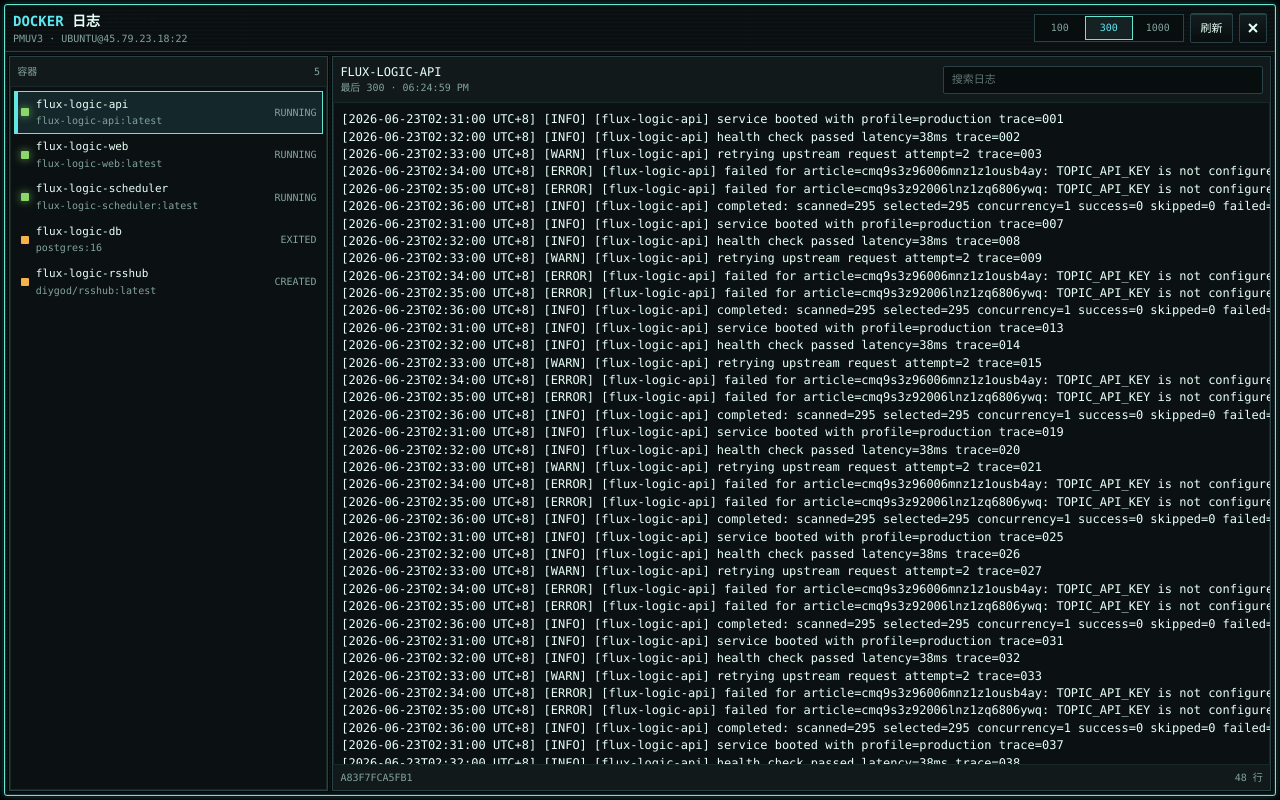
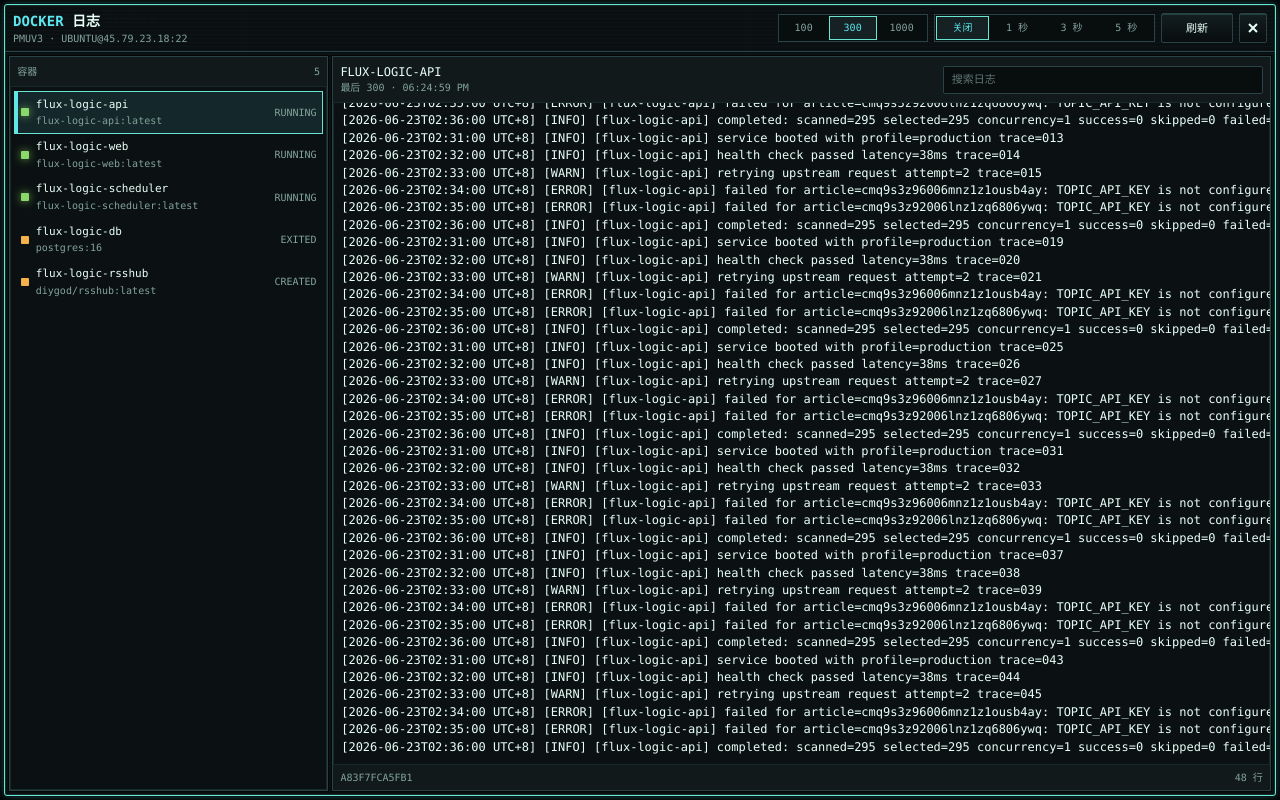
Before and after one commit to YBFACC/VPScope, a React (Vite) app in the folder web/: page / in a window 1280 px wide. Both pictures are taken after a click on the button 1225 px from the left and 147 px from the top of the page. Built offline with nearby package versions, Linux system fonts and the light colour scheme.

Commit message:
feat: add docker log auto refresh

```diff
--- a/web/src/features/docker/DockerLogsWorkspace.tsx
+++ b/web/src/features/docker/DockerLogsWorkspace.tsx
@@ -1,4 +1,4 @@
-import { useCallback, useEffect, useMemo, useState } from "react";
+import { useCallback, useEffect, useMemo, useRef, useState } from "react";
 import clsx from "clsx";
 import { XIcon } from "@/features/hosts/HostActionIcons";
 import { useI18n } from "@/i18n/useI18n";
@@ -13,6 +13,9 @@ import type {
 } from "@/types/contracts";
 
 const tailOptions: DockerLogTailLines[] = [100, 300, 1000];
+const autoRefreshOptions = [0, 1_000, 3_000, 5_000] as const;
+
+type AutoRefreshMs = (typeof autoRefreshOptions)[number];
 
 type DockerLogsWorkspaceProps = {
   host: HostConfig;
@@ -21,10 +24,12 @@ type DockerLogsWorkspaceProps = {
 
 export function DockerLogsWorkspace({ host, onClose }: DockerLogsWorkspaceProps) {
   const { t } = useI18n();
+  const logOutputRef = useRef<HTMLPreElement>(null);
   const [containers, setContainers] = useState<DockerContainer[]>([]);
   const [selectedContainerId, setSelectedContainerId] = useState<string>();
   const [logsResult, setLogsResult] = useState<DockerContainerLogsResult>();
   const [tailLines, setTailLines] = useState<DockerLogTailLines>(300);
+  const [autoRefreshMs, setAutoRefreshMs] = useState<AutoRefreshMs>(0);
   const [search, setSearch] = useState("");
   const [isLoadingContainers, setIsLoadingContainers] = useState(false);
   const [isLoadingLogs, setIsLoadingLogs] = useState(false);
@@ -99,6 +104,31 @@ export function DockerLogsWorkspace({ host, onClose }: DockerLogsWorkspaceProps)
   }, [loadContainers]);
 
   useEffect(() => {
+    if (!autoRefreshMs || !selectedContainerId) {
+      return undefined;
+    }
+
+    const intervalId = window.setInterval(() => {
+      if (!isLoadingLogs) {
+        void loadLogs(selectedContainerId);
+      }
+    }, autoRefreshMs);
+
+    return () => window.clearInterval(intervalId);
+  }, [autoRefreshMs, isLoadingLogs, loadLogs, selectedContainerId]);
+
+  useEffect(() => {
+    const frameId = window.requestAnimationFrame(() => {
+      const output = logOutputRef.current;
+      if (output) {
+        output.scrollTop = output.scrollHeight;
+      }
+    });
+
+    return () => window.cancelAnimationFrame(frameId);
+  }, [logsResult?.fetchedAt, selectedContainerId, tailLines, visibleLogLines.length]);
+
+  useEffect(() => {
     function onKeyDown(event: KeyboardEvent) {
       if (event.key === "Escape") {
         event.preventDefault();
@@ -150,7 +180,20 @@ export function DockerLogsWorkspace({ host, onClose }: DockerLogsWorkspaceProps)
                 </button>
               ))}
             </div>
-            <button type="button" className="control-button" onClick={() => void loadContainers()}>
+            <div className="docker-refresh-switch" aria-label={t("autoRefresh")}>
+              {autoRefreshOptions.map((option) => (
+                <button
+                  key={option}
+                  type="button"
+                  onClick={() => setAutoRefreshMs(option)}
+                  data-active={option === autoRefreshMs}
+                  title={t("autoRefresh")}
+                >
+                  {option === 0 ? t("off") : t("secondsShort", { count: option / 1_000 })}
+                </button>
+              ))}
+            </div>
+            <button type="button" className="control-button docker-manual-refresh-button" onClick={() => void loadContainers()}>
               {isLoadingContainers || isLoadingLogs ? t("refreshing") : t("refresh")}
             </button>
             <button
@@ -230,7 +273,7 @@ export function DockerLogsWorkspace({ host, onClose }: DockerLogsWorkspaceProps)
             ) : isLoadingLogs && !logsResult ? (
               <div className="docker-empty">{t("loadingLogs")}</div>
             ) : selectedContainer ? (
-              <pre className="docker-log-output">
+              <pre ref={logOutputRef} className="docker-log-output">
                 {visibleLogLines.length > 0
                   ? visibleLogLines.map((line, index) => (
                       <LogLine key={`${index}-${line}`} line={line} needle={searchNeedle} isLast={index === visibleLogLines.length - 1} />
--- a/web/src/i18n/messages.ts
+++ b/web/src/i18n/messages.ts
@@ -18,6 +18,7 @@ export const messages = {
     appearance: "外观",
     auth: "认证",
     authAgent: "代理",
+    autoRefresh: "自动刷新",
     average: "平均",
     cache: "缓存",
     acceptingHostKey: "正在确认主机指纹",
@@ -100,6 +101,7 @@ export const messages = {
     noDockerContainers: "未发现 Docker 容器",
     noLatency: "无延迟",
     online: "在线",
+    off: "关闭",
     openTerminal: "打开终端",
     openDockerLogs: "查看 Docker 日志",
     openingTerminal: "正在打开终端",
@@ -138,6 +140,7 @@ export const messages = {
     saving: "保存中...",
     settings: "设置",
     searchLogs: "搜索日志",
+    secondsShort: "{count} 秒",
     showAllPanels: "全部展开",
     swap: "交换",
     switchToDemoData: "切换到演示数据",
@@ -198,6 +201,7 @@ export const messages = {
     appearance: "Appearance",
     auth: "Auth",
     authAgent: "agent",
+    autoRefresh: "Auto refresh",
     average: "Average",
     cache: "Cache",
     acceptingHostKey: "Accepting host key",
@@ -281,6 +285,7 @@ export const messages = {
     noDockerContainers: "No Docker containers found",
     noLatency: "no latency",
     online: "online",
+    off: "Off",
     openTerminal: "Open terminal",
     openDockerLogs: "Open Docker logs",
     openingTerminal: "Opening terminal",
@@ -319,6 +324,7 @@ export const messages = {
     saving: "Saving...",
     settings: "Settings",
     searchLogs: "Search logs",
+    secondsShort: "{count}s",
     showAllPanels: "Show all",
     swap: "swap",
     switchToDemoData: "Switch to demo data",
--- a/web/src/styles.css
+++ b/web/src/styles.css
@@ -487,7 +487,8 @@ select:disabled {
   font-family: var(--font-mono);
 }
 
-.docker-tail-switch {
+.docker-tail-switch,
+.docker-refresh-switch {
   display: inline-flex;
   align-items: center;
   gap: 1px;
@@ -496,7 +497,8 @@ select:disabled {
   padding: 1px;
 }
 
-.docker-tail-switch button {
+.docker-tail-switch button,
+.docker-refresh-switch button {
   height: 1.5rem;
   min-width: 3rem;
   border: 1px solid transparent;
@@ -507,8 +509,21 @@ select:disabled {
   text-transform: uppercase;
 }
 
+.docker-refresh-switch button {
+  width: 3.35rem;
+  min-width: 3.35rem;
+}
+
+.docker-manual-refresh-button {
+  width: 4.5rem;
+  min-width: 4.5rem;
+  padding: 0;
+}
+
 .docker-tail-switch button:hover:not(:disabled),
-.docker-tail-switch button[data-active="true"] {
+.docker-tail-switch button[data-active="true"],
+.docker-refresh-switch button:hover:not(:disabled),
+.docker-refresh-switch button[data-active="true"] {
   border-color: var(--color-border-strong);
   background: var(--color-panel-muted);
   color: var(--color-accent);
```
Also changed, not shown: 1 other file (tests, documents, lock files or other folders).
